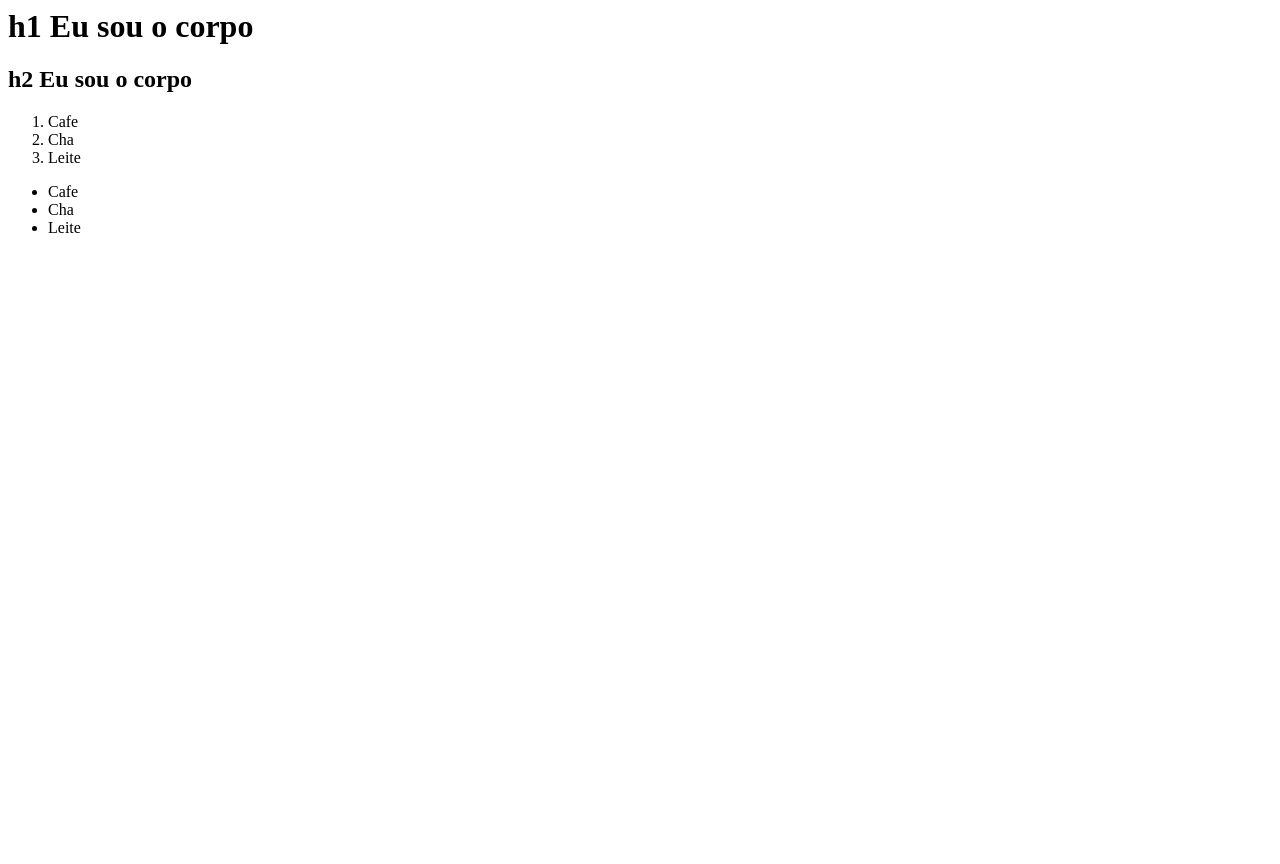
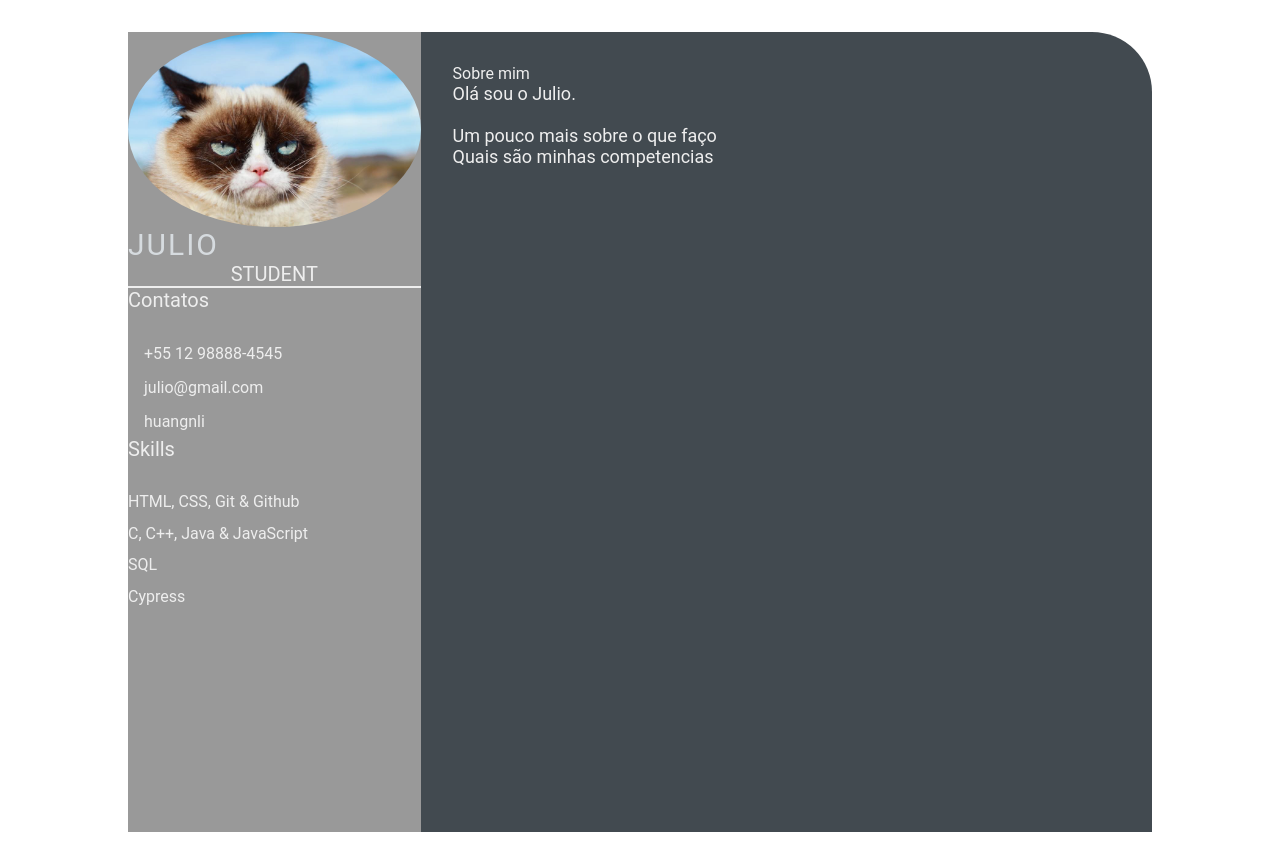
Before and after one commit to Huangnli/devweekgit.github.io, a plain HTML site: page index.html in a window 1280 px wide. Before the commit the page ends 800 px from the top, so only its background shows below. Drawn offline with Linux system fonts and the light colour scheme.

Commit message:
Day 02 (#2)
* add my profile - to do

* add style css

* add cat image

```diff
--- a/index.html
+++ b/index.html
@@ -1,21 +1,66 @@
-<html>
-    <head>
-        <title>
-            Olá, eu sou a cabeça
-        </title>
-    </head>
-    <body>
-        <h1>h1 Eu sou o corpo</h1>
-        <h2>h2 Eu sou o corpo</h2>
-    </body>
-    <ol>
-        <li>Cafe</li>
-        <li>Cha</li>
-        <li>Leite</li>
-    </ol>
-    <ul>
-        <li>Cafe</li>
-        <li>Cha</li>
-        <li>Leite</li>
-    </ul>
+<html lang="en">
+
+<head>
+    <meta charset="UTF-8">
+    <meta http-equiv="X-UA-Compatible" content="IE=edge">
+    <meta name="viewport" content="width=device-width, initial-scale=1.0">
+    <title>Julio CV</title>
+
+    <link rel="stylesheet" href="style.css">
+
+</head>
+
+<body>
+    <main class="resume-contents">
+        <section class="left-section">
+            <section class="left-section-content">
+                <div class="profile">
+                    <img class="profile-image" src="img/profile-image.jpg" alt="Profile image">
+                    <p class="name">Julio</p>
+                    <p class="profession">Student</p>
+                </div>
+                <div class="contact-info">
+                    <p class="left-title">Contatos</p>
+                    <ul>
+                        <li><i class="fa fa-phone"></i>+55 12 98888-4545</li>
+                        <li><i class="fa fa-envelope"></i>julio@gmail.com</li>
+                        <li><i class="fa fa-github"></i>huangnli</li>
+                        <!-- <li><i class="fa fa-globe"></i></li>: -->
+                    </ul>
+                </div>
+                <div class="skills">
+                    <p class="left-title">Skills</p>
+                    <ul>
+                        <li>
+                            <p>HTML, CSS, Git & Github</p>
+                        </li>
+                        <li>
+                            <p>C, C++, Java & JavaScript</p>
+                        </li>
+                        <li>
+                            <p>SQL</p>
+                        </li>
+                        <li>
+                            <p>Cypress</p>
+                        </li>
+                    </ul>
+                </div>
+            </section>
+        </section>
+        <section class="right-section">
+            <div class="right-section-contents">
+                <section classs="about-gap">
+                    <div class="right-title">Sobre mim</div>
+                    <p class="about-me-contents">
+                        Olá sou o Julio. <br>
+                        <br> Um pouco mais sobre o que faço
+                        <br> Quais são minhas competencias
+                    </p>
+                </section>
+            </div>
+        </section>
+    </main>
+
+</body>
+
 </html>
--- /dev/null
+++ b/style.css
@@ -0,0 +1,103 @@
+* {
+    margin: 0;
+    padding: 0;
+    box-sizing: border-box;
+    list-style: none;
+    font-family: 'Roboto', sans-serif;
+}
+
+.resume-contents {
+    min-height: 100vh;
+    width: 80%;
+    margin: 2rem auto;
+    display: grid;
+    grid-template-columns: repeat(7, 1fr);
+}
+
+.left-section {
+    grid-column: span 2;
+    height: 100%;
+    background-color: #999999;
+}
+
+.right-section {
+    grid-column: span 5;
+    height: 100%;
+    background-color: #424a50;
+    border-radius: 0px 60px 0px 0px;
+}
+
+.left-section-contents{
+    padding: 2rem 2rem;
+}
+
+.profile {
+    width: 100%;
+    border-bottom: 2px solid #eeeeee;
+}
+
+.profile .profile-image {
+    width: 100%;
+    border-radius: 100%;
+}
+
+.name {
+    color: #D6DBDF;
+    font-size: 30px;
+    letter-spacing: 2px;
+    text-transform: uppercase;
+}
+
+.profession {
+    color: #eeeeee;
+    font-size: 20px;
+    text-transform: uppercase;
+    text-align: center;
+}
+
+/* .contact-info { border-bottom: 2px solid #1B2631; } */
+.left-title {
+    color: #eeeeee;
+    font-size: 20px;
+}
+
+.contact-info ul {
+    padding-top: 1.5rem;
+}
+
+.contact-info ul li,
+.references ul li {
+    padding: .4rem 0;
+    color: #eeeeee;
+}
+
+.contact-info ul li i,
+.references ul li i {
+    padding-right: 1rem;
+    font-size: 18px;
+    color: #eeeeee;
+}
+
+.skills ul {
+    padding-top: 1.5rem;
+}
+.skills ul li p {
+    padding: .4rem 0;
+    color: #eeeeee;
+}
+
+.right-section-contents {
+    padding: 2rem 2rem;
+}
+
+.right-title {
+    color: #eeeeee;
+}
+
+.gap {
+    padding-bottom: 2rem;
+}
+.about-me-contents {
+    font-size: 18px;
+    color: #eeeeee;
+}
```
Also changed, not shown: img/profile-image.jpg (added).
